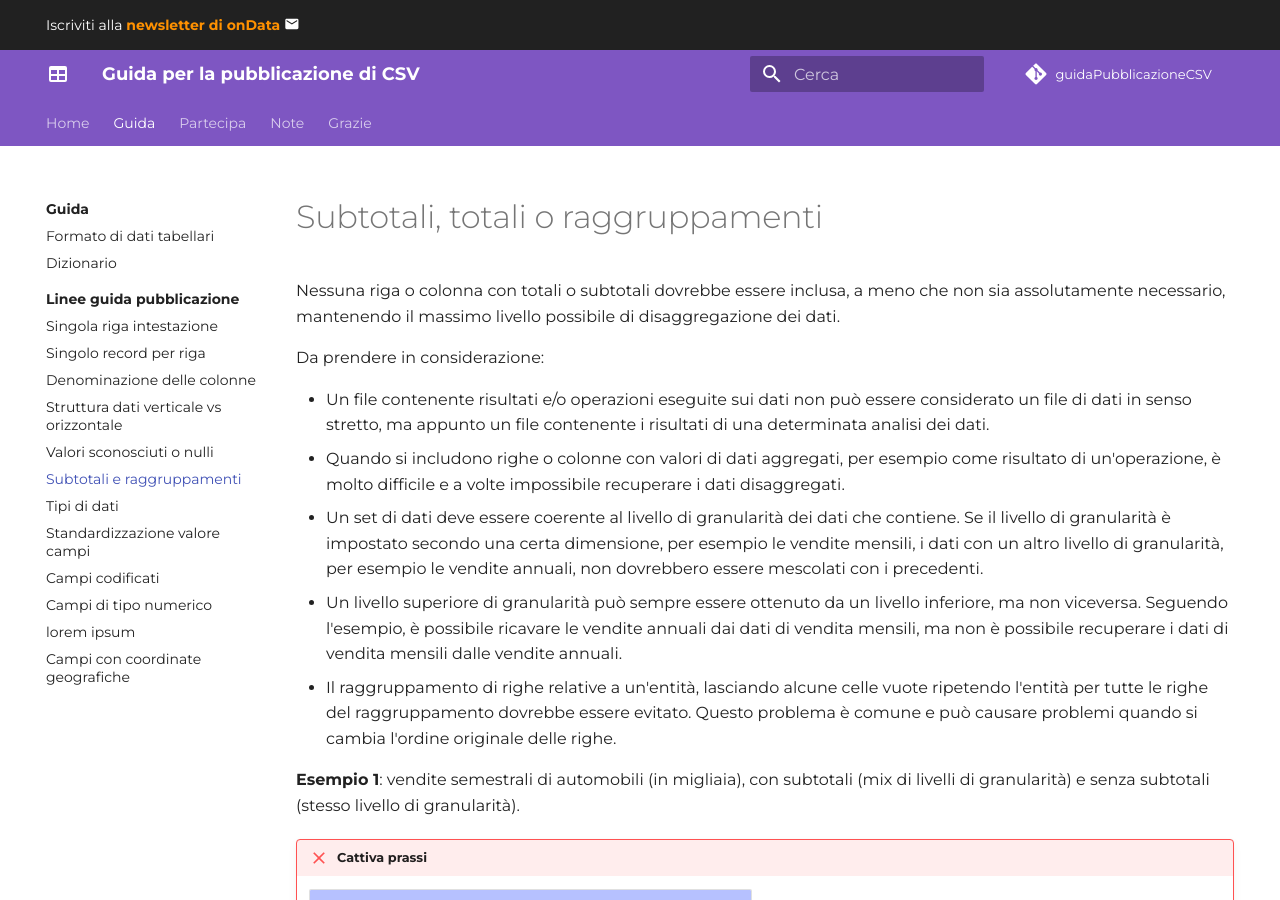
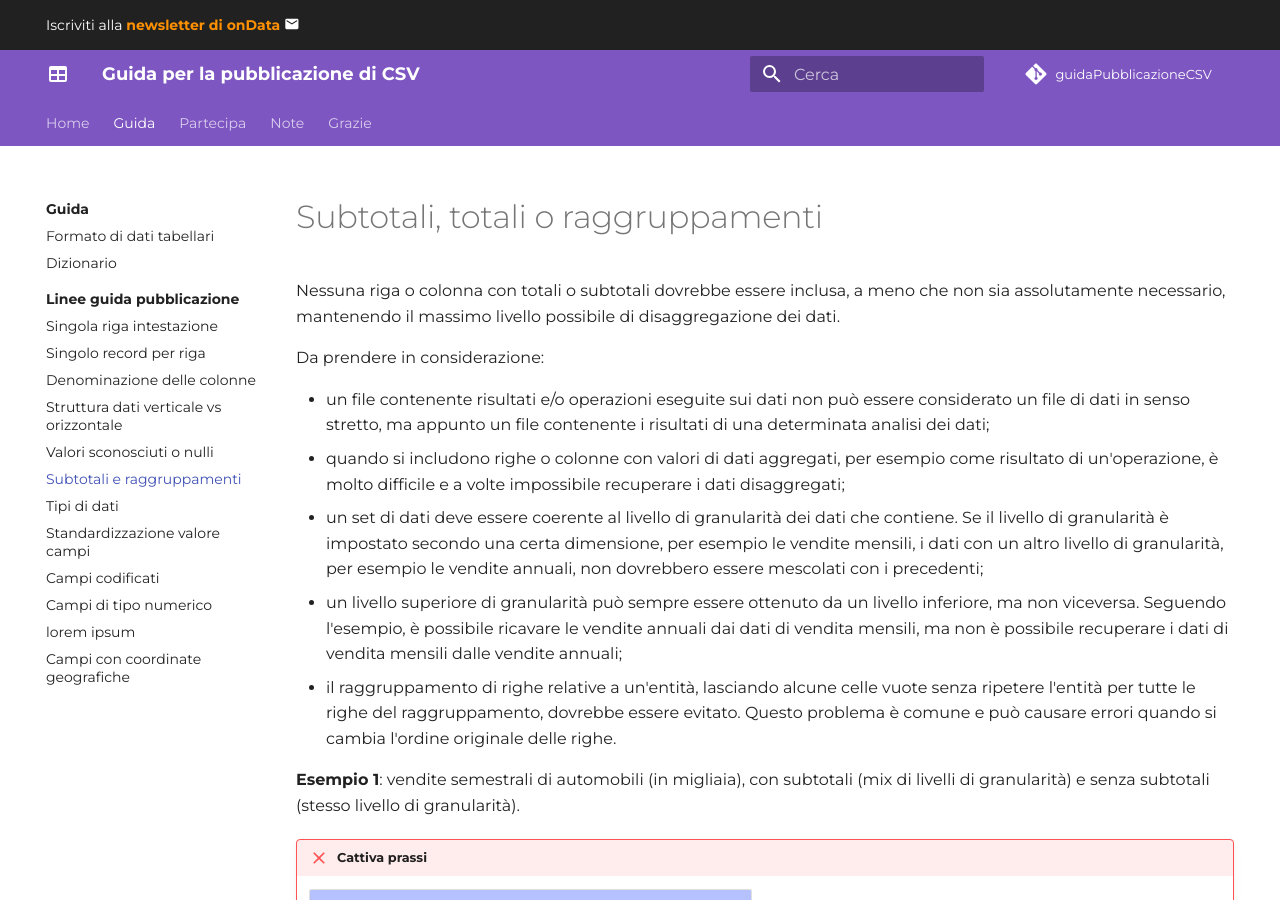
Before and after one commit to ondata/guidaPraticaPubblicazioneCSV, an MkDocs documentation site: the page built from docs/guida/linee_guida_pubblicazione/P06_subtotali_totali_raggruppamenti.md, in a window 1280 px wide and 900 px high. Built offline with MkDocs 1.6.1 and Material for MkDocs 9.7.7, drawn with Linux system fonts in a browser that asks for light colours; comment, search, counter and statistics services are not loaded.

Commit message:
piccole modifiche

```diff
--- a/docs/guida/linee_guida_pubblicazione/P06_subtotali_totali_raggruppamenti.md
+++ b/docs/guida/linee_guida_pubblicazione/P06_subtotali_totali_raggruppamenti.md
@@ -10,11 +10,11 @@ Nessuna riga o colonna con totali o subtotali dovrebbe essere inclusa, a meno ch
 
 Da prendere in considerazione:
 
-- Un file contenente risultati e/o operazioni eseguite sui dati non può essere considerato un file di dati in senso stretto, ma appunto un file contenente i risultati di una determinata analisi dei dati.
-- Quando si includono righe o colonne con valori di dati aggregati, per esempio come risultato di un'operazione, è molto difficile e a volte impossibile recuperare i dati disaggregati.
-- Un set di dati deve essere coerente al livello di granularità dei dati che contiene. Se il livello di granularità è impostato secondo una certa dimensione, per esempio le vendite mensili, i dati con un altro livello di granularità, per esempio le vendite annuali, non dovrebbero essere mescolati con i precedenti.
-- Un livello superiore di granularità può sempre essere ottenuto da un livello inferiore, ma non viceversa. Seguendo l'esempio, è possibile ricavare le vendite annuali dai dati di vendita mensili, ma non è possibile recuperare i dati di vendita mensili dalle vendite annuali.
-- Il raggruppamento di righe relative a un'entità, lasciando alcune celle vuote ripetendo l'entità per tutte le righe del raggruppamento dovrebbe essere evitato. Questo problema è comune e può causare problemi quando si cambia l'ordine originale delle righe.
+- un file contenente risultati e/o operazioni eseguite sui dati non può essere considerato un file di dati in senso stretto, ma appunto un file contenente i risultati di una determinata analisi dei dati;
+- quando si includono righe o colonne con valori di dati aggregati, per esempio come risultato di un'operazione, è molto difficile e a volte impossibile recuperare i dati disaggregati;
+- un set di dati deve essere coerente al livello di granularità dei dati che contiene. Se il livello di granularità è impostato secondo una certa dimensione, per esempio le vendite mensili, i dati con un altro livello di granularità, per esempio le vendite annuali, non dovrebbero essere mescolati con i precedenti;
+- un livello superiore di granularità può sempre essere ottenuto da un livello inferiore, ma non viceversa. Seguendo l'esempio, è possibile ricavare le vendite annuali dai dati di vendita mensili, ma non è possibile recuperare i dati di vendita mensili dalle vendite annuali;
+- il raggruppamento di righe relative a un'entità, lasciando alcune celle vuote senza ripetere l'entità per tutte le righe del raggruppamento, dovrebbe essere evitato. Questo problema è comune e può causare errori quando si cambia l'ordine originale delle righe.
 
 **Esempio 1**: vendite semestrali di automobili (in migliaia), con subtotali (mix di livelli di granularità) e senza subtotali (stesso livello di granularità).
 
```
